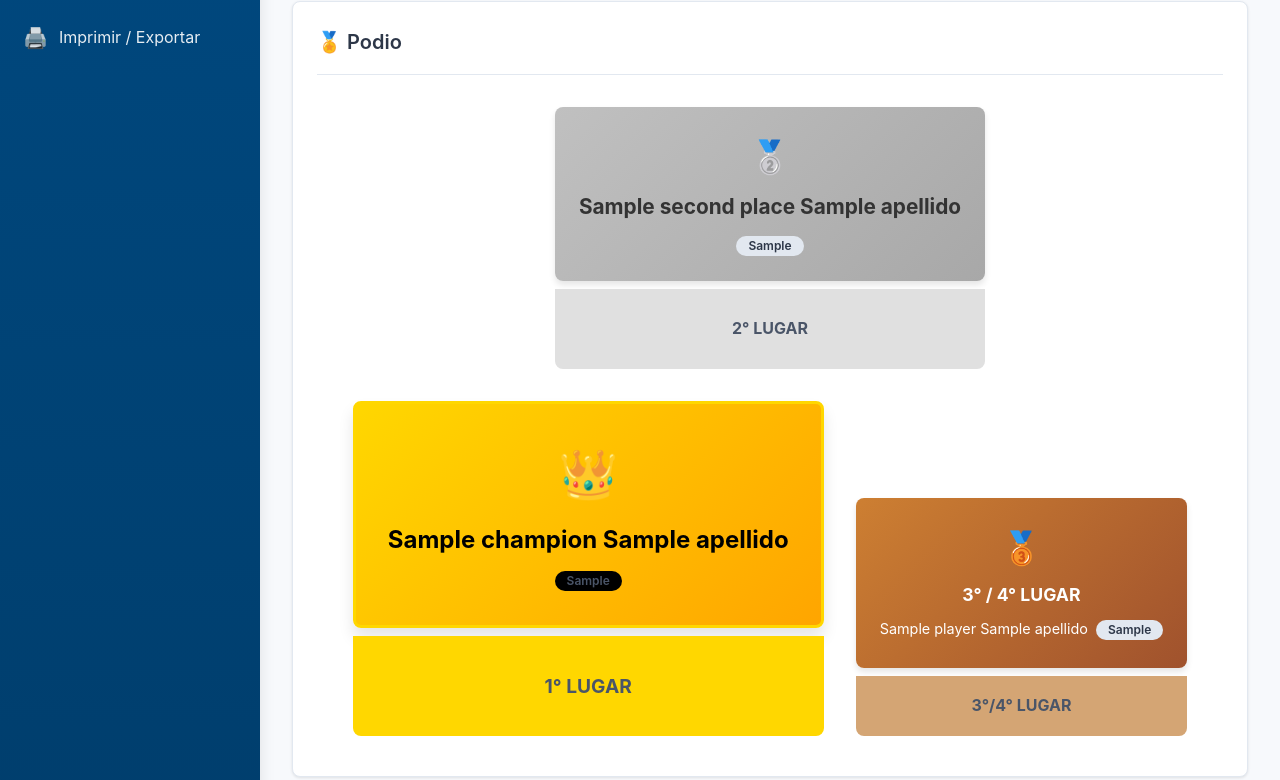
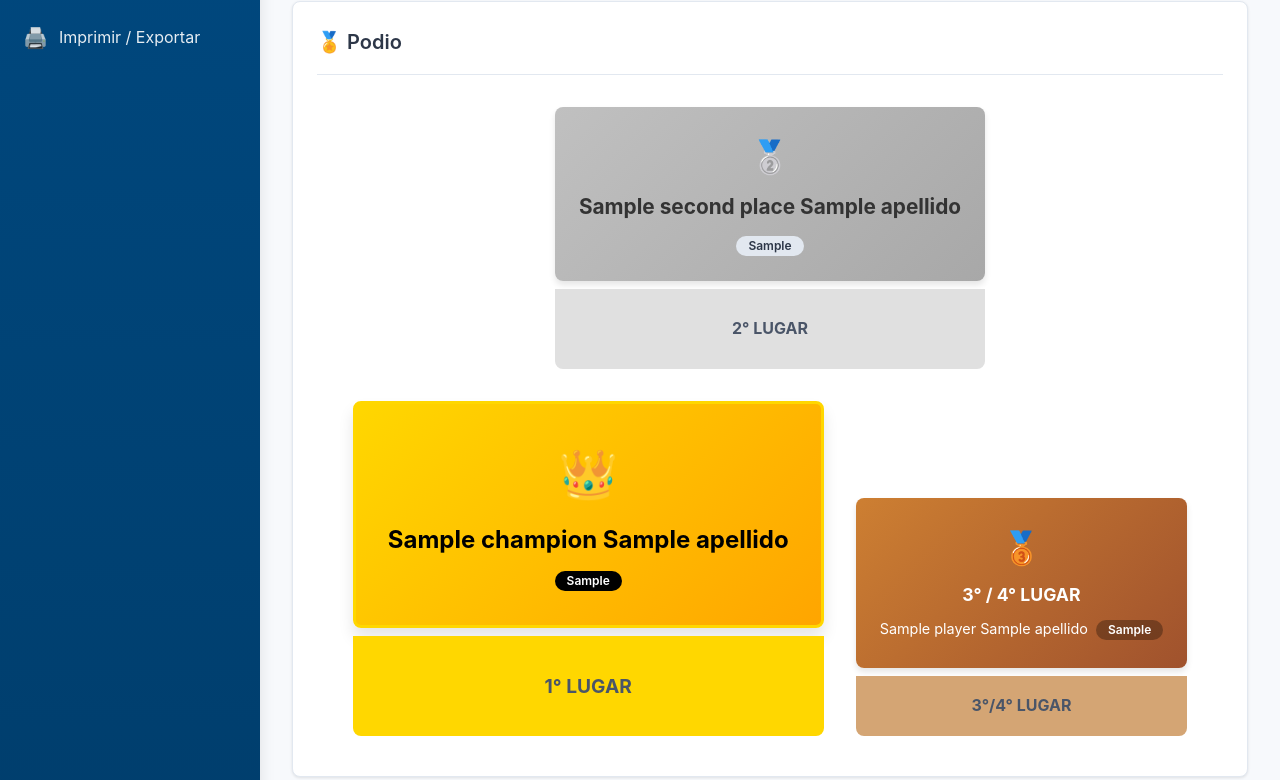
Before and after one commit to boggdan95/easy-table-tennis-event, a FastAPI app: template src/ettem/webapp/templates/results.html in a window 1280 px wide. Shown: the part 666-1446 px from the top of the page. Run offline with FastAPI, Linux system fonts and the light colour scheme; the template is opened without the code that fills it: most values are stand-ins (such as "Sample title", 1, 10 or a date in 2020).

Commit message:
Fix country badge text color in podium for better visibility
- Champion badge: Add white text on black background
- Third/fourth place: Add semi-transparent dark background with white text

🤖 Generated with [Claude Code](https://claude.com/claude-code)

Co-Authored-By: Claude Opus 4.5 <noreply@anthropic.com>

```diff
--- a/src/ettem/webapp/templates/results.html
+++ b/src/ettem/webapp/templates/results.html
@@ -95,7 +95,7 @@
                     <div style="font-size: 1.5rem; font-weight: bold; color: #000; margin-bottom: 0.5rem;">
                         {{ champion.nombre }} {{ champion.apellido }}
                     </div>
-                    <span class="badge badge-primary" style="background: #000;">{{ champion.pais_cd }}</span>
+                    <span class="badge badge-primary" style="background: #000; color: #fff;">{{ champion.pais_cd }}</span>
                 </div>
                 <div style="background: #FFD700; padding: 1.5rem; text-align: center; font-weight: bold; border-radius: 0 0 var(--border-radius) var(--border-radius); width: 100%; height: 100px; display: flex; align-items: center; justify-content: center; font-size: 1.2rem;">
                     1° LUGAR
@@ -114,7 +114,7 @@
                         {% for player in third_fourth %}
                         <div style="margin-bottom: 0.25rem;">
                             {{ player.nombre }} {{ player.apellido }}
-                            <span class="badge badge-secondary" style="margin-left: 0.25rem;">{{ player.pais_cd }}</span>
+                            <span class="badge" style="background: rgba(0,0,0,0.3); color: #fff; margin-left: 0.25rem;">{{ player.pais_cd }}</span>
                         </div>
                         {% endfor %}
                     </div>
```
